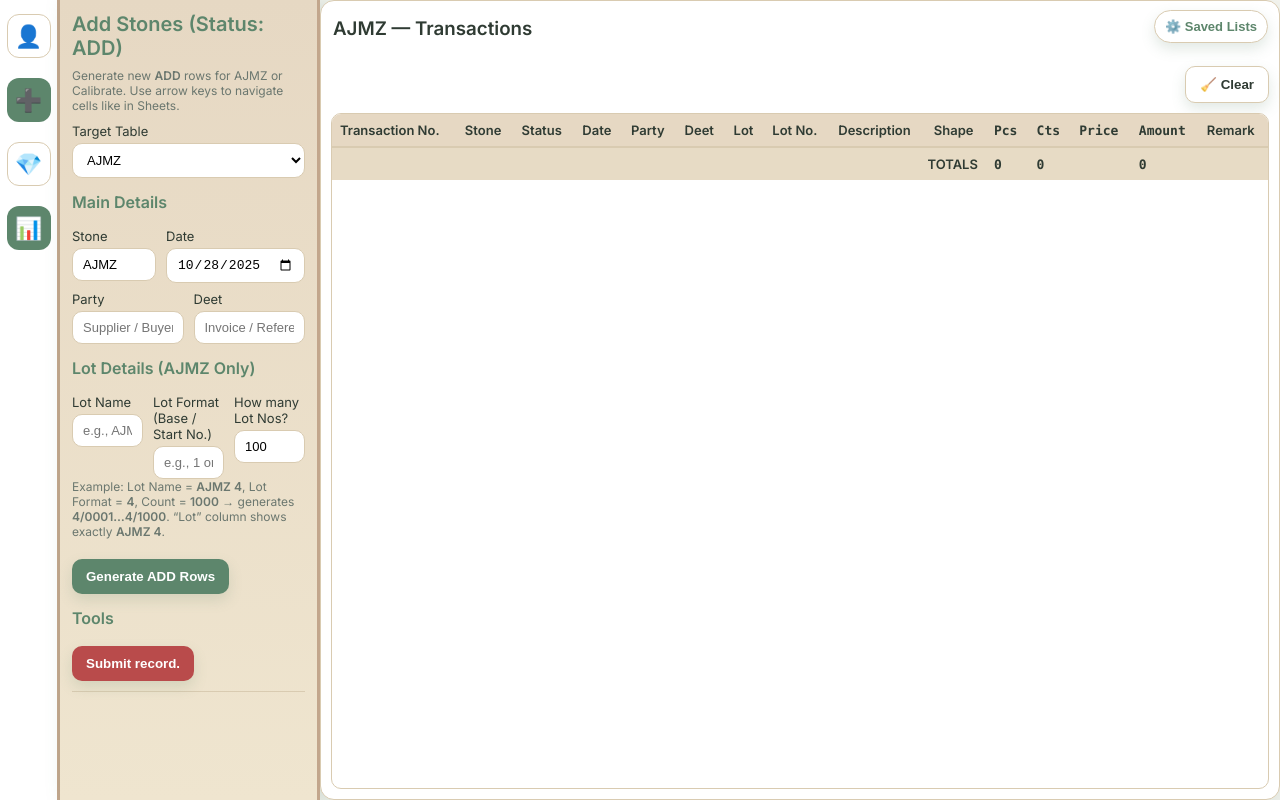
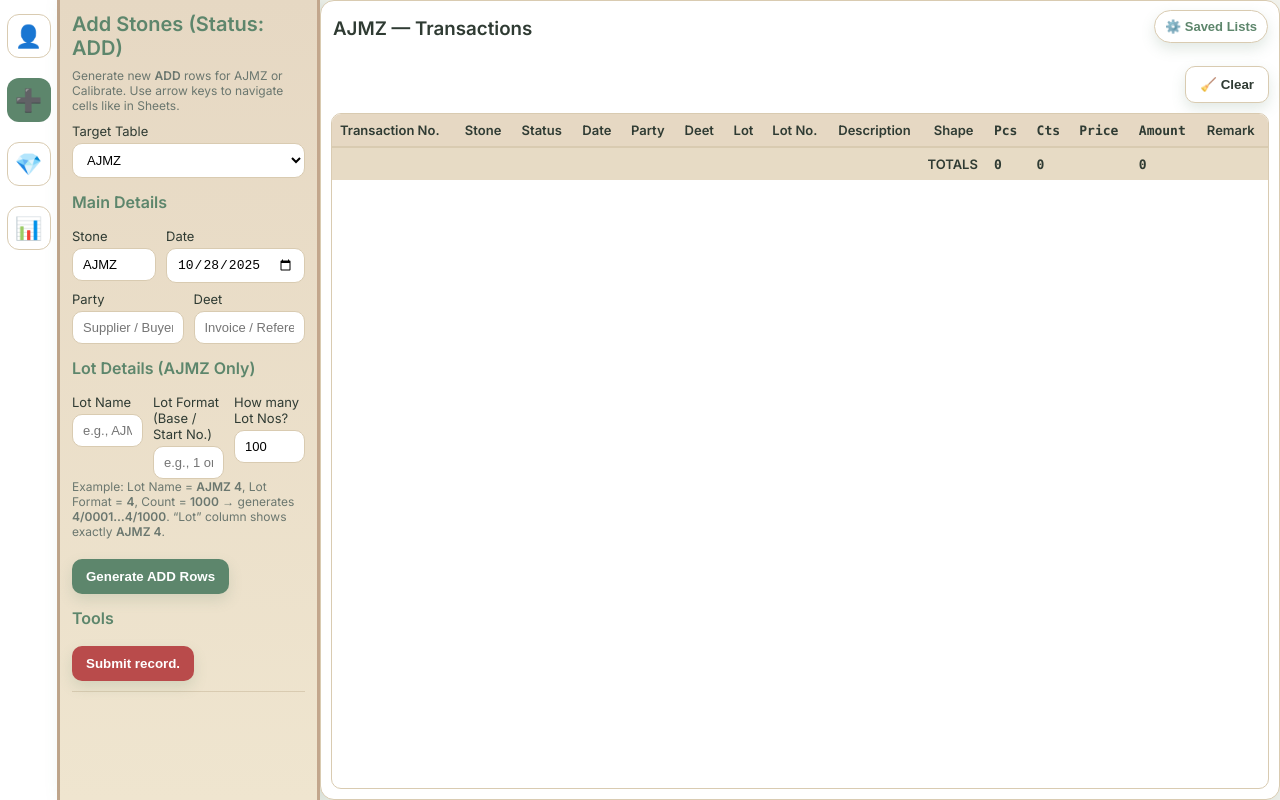
Before and after one commit to jamjamdgtls-maker/ajmzInventory, a plain HTML site: page add.html in a window 1280 px wide. Drawn offline with Linux system fonts and the light colour scheme.

Commit message:
Update add.html

```diff
--- a/add.html
+++ b/add.html
@@ -247,7 +247,7 @@ hr.sep{border:none;border-top:1px solid var(--line);margin:10px 0}
   <a href="index.html" class="nav-item" data-label="Account">👤</a>
   <a href="add.html" class="nav-item active" data-label="Add">➕</a>
   <a href="sell.html" class="nav-item" data-label="Sell">💎</a>
-    <a href="reports.html" class="nav-item active" data-label="Report">📊</a>
+    <a href="reports.html" class="nav-item" data-label="Report">📊</a>
 </div>
 
 <!-- LEFT PANEL -->
```
